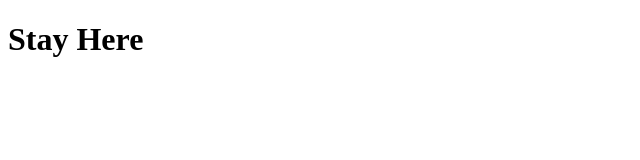
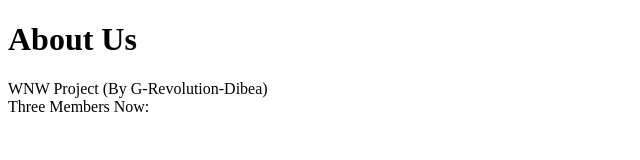
Before and after one commit to WNWProject/wnwproject.github.io, a plain HTML site: page proc/2.html in a window 1280 px wide. Shown: the whole page, without its empty margins (0-640 px from the left). Drawn offline with Linux system fonts and the light colour scheme.

Commit message:
Add files via upload

```diff
--- a/proc/2.html
+++ b/proc/2.html
@@ -8,6 +8,11 @@
 
 
 <body>
-<h1>Stay Here</h1>
+<h1>About Us</h1>
+<p>WNW Project (By G-Revolution-Dibea)
+<br>
+Three Members Now:
+</br>
+</p>
 </body>
 </html>
```
Also changed, not shown: proc/1.html (+1 -1 lines).
